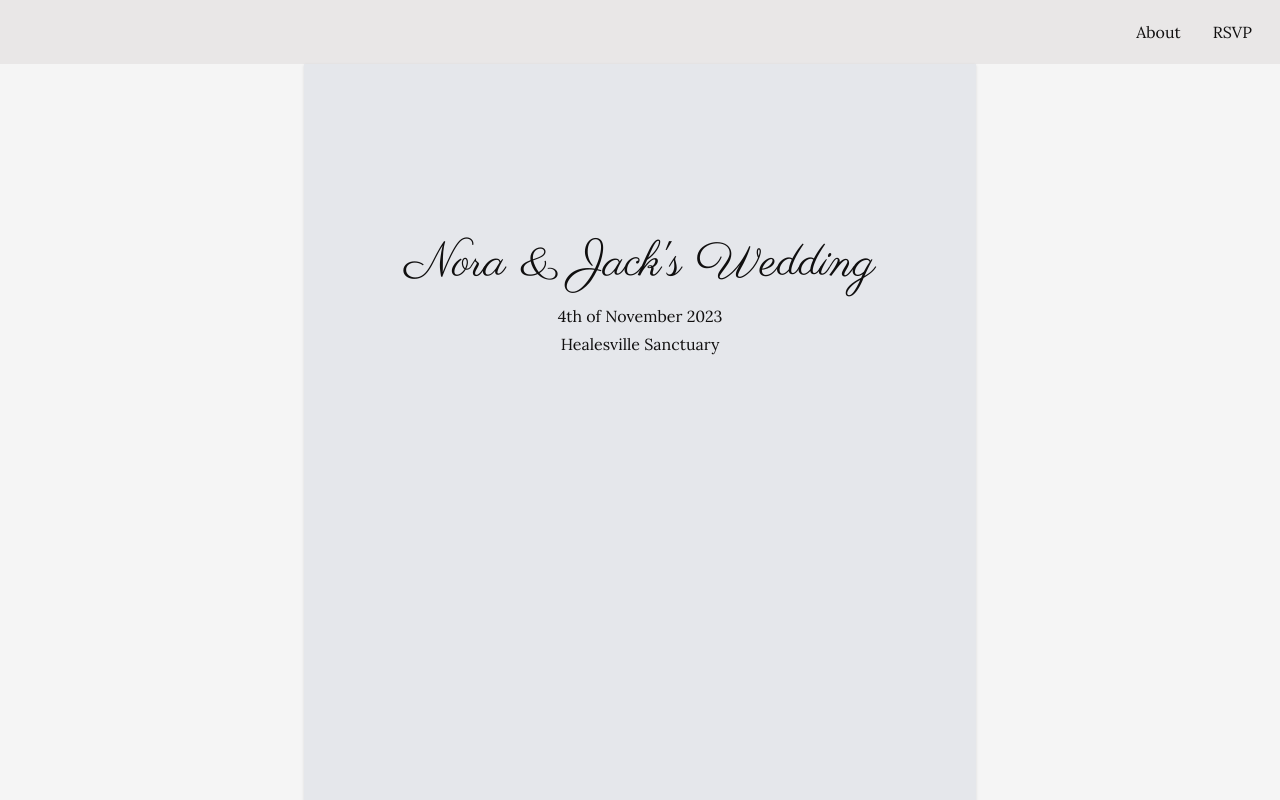
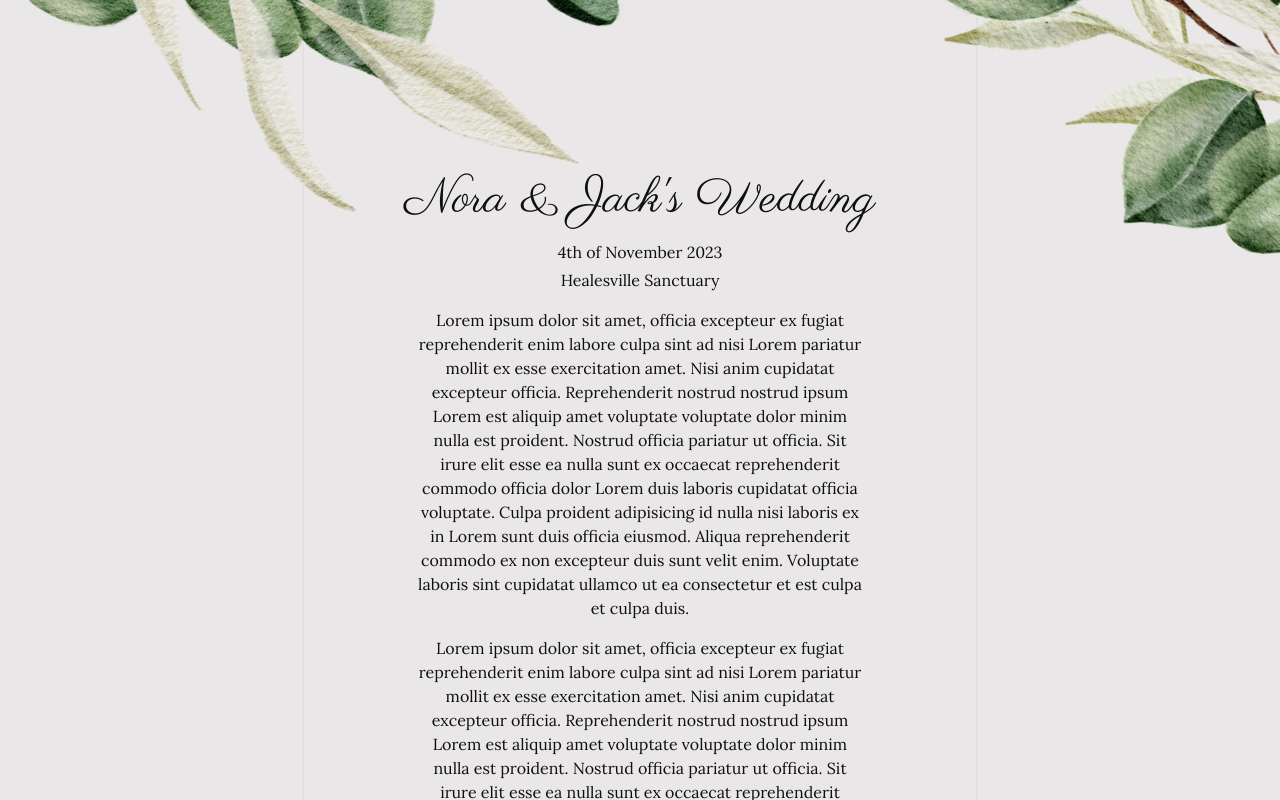
Before and after one commit to jay-aye-see-kay/wedding, a Next.js app in the folder rsvp-app/: page / in a window 1280 px wide. Built offline with nearby package versions, Linux system fonts and the light colour scheme.

Commit message:
get css parallex images just working
- on iOS the images scroll behind the text, I'm not sure why
- the `nbsp` was also necessary for iOS which would otherwise not show
  the image
- this commit has broken the rsvp form

```diff
--- a/rsvp-app/src/components/page-wrapper.tsx
+++ b/rsvp-app/src/components/page-wrapper.tsx
@@ -20,28 +20,25 @@ export function PageWrapper(props: Props) {
         <link rel="icon" href="/favicon.ico" /> {/* TODO: add favicon*/}
       </Head>
 
-      <div className="navbar bg-base-100">
-        <div className="flex-1"></div>
-        <div className="flex-none">
-          <ul className="menu menu-horizontal px-1">
-            <li>
-              <Link href="/">About</Link>
-            </li>
-            <li>
-              <Link href="/rsvp">RSVP</Link>
-            </li>
-          </ul>
+      <main className="parallax">
+        <div className="parallax__layer parallax__layer--base">{props.children}</div>
+        <div className="parallax__layer parallax__layer--back">
+          <div>&nbsp;</div>
+          <Image
+            alt=""
+            src={eucalyptusImg}
+            style={{ transform: "translate(-12%, calc(150px + -45vw)) rotate(170deg)" }}
+          />
         </div>
-      </div>
-
-      {/* <Image */}
-      {/*   alt="" */}
-      {/*   src={eucalyptusImg} */}
-      {/*   className="absolute" */}
-      {/*   style={{ transform: "translate(-12%, calc(150px + -45vw)) rotate(170deg)" }} */}
-      {/* /> */}
-
-      <>{props.children}</>
+        <div className="parallax__layer parallax__layer--back2">
+          <div>&nbsp;</div>
+          <Image
+            alt=""
+            src={eucalyptusImg}
+            style={{ transform: "translate(30%, calc(150px + -50vw)) rotate(30deg)" }}
+          />
+        </div>
+      </main>
     </>
   )
 }
--- a/rsvp-app/src/pages/index.tsx
+++ b/rsvp-app/src/pages/index.tsx
@@ -5,10 +5,14 @@ const pageTitle = "Nora & Jack's Wedding"
 export default function Home() {
   return (
     <PageWrapper pageTitle={pageTitle}>
-      <div className="text-center mx-auto max-w-2xl flex flex-col items-center bg-gray-200 shadow min-h-screen">
+      <div className="text-center mx-auto max-w-2xl flex flex-col items-center shadow min-h-screen">
         <h1 className="font-sans mt-44 text-5xl">{pageTitle}</h1>
         <p className="mt-4">4th of November 2023</p>
         <p className="mt-1">Healesville Sanctuary</p>
+
+        <p className="max-w-md mt-4">Lorem ipsum dolor sit amet, officia excepteur ex fugiat reprehenderit enim labore culpa sint ad nisi Lorem pariatur mollit ex esse exercitation amet. Nisi anim cupidatat excepteur officia. Reprehenderit nostrud nostrud ipsum Lorem est aliquip amet voluptate voluptate dolor minim nulla est proident. Nostrud officia pariatur ut officia. Sit irure elit esse ea nulla sunt ex occaecat reprehenderit commodo officia dolor Lorem duis laboris cupidatat officia voluptate. Culpa proident adipisicing id nulla nisi laboris ex in Lorem sunt duis officia eiusmod. Aliqua reprehenderit commodo ex non excepteur duis sunt velit enim. Voluptate laboris sint cupidatat ullamco ut ea consectetur et est culpa et culpa duis.</p>
+        <p className="max-w-md mt-4">Lorem ipsum dolor sit amet, officia excepteur ex fugiat reprehenderit enim labore culpa sint ad nisi Lorem pariatur mollit ex esse exercitation amet. Nisi anim cupidatat excepteur officia. Reprehenderit nostrud nostrud ipsum Lorem est aliquip amet voluptate voluptate dolor minim nulla est proident. Nostrud officia pariatur ut officia. Sit irure elit esse ea nulla sunt ex occaecat reprehenderit commodo officia dolor Lorem duis laboris cupidatat officia voluptate. Culpa proident adipisicing id nulla nisi laboris ex in Lorem sunt duis officia eiusmod. Aliqua reprehenderit commodo ex non excepteur duis sunt velit enim. Voluptate laboris sint cupidatat ullamco ut ea consectetur et est culpa et culpa duis.</p>
+        <p className="max-w-md mt-4">Lorem ipsum dolor sit amet, officia excepteur ex fugiat reprehenderit enim labore culpa sint ad nisi Lorem pariatur mollit ex esse exercitation amet. Nisi anim cupidatat excepteur officia. Reprehenderit nostrud nostrud ipsum Lorem est aliquip amet voluptate voluptate dolor minim nulla est proident. Nostrud officia pariatur ut officia. Sit irure elit esse ea nulla sunt ex occaecat reprehenderit commodo officia dolor Lorem duis laboris cupidatat officia voluptate. Culpa proident adipisicing id nulla nisi laboris ex in Lorem sunt duis officia eiusmod. Aliqua reprehenderit commodo ex non excepteur duis sunt velit enim. Voluptate laboris sint cupidatat ullamco ut ea consectetur et est culpa et culpa duis.</p>
       </div>
     </PageWrapper>
   )
--- a/rsvp-app/src/styles/globals.css
+++ b/rsvp-app/src/styles/globals.css
@@ -11,7 +11,31 @@
 html,
 body {
   max-width: 100vw;
+}
+
+.parallax {
+  perspective: 1px;
+  height: 100vh;
   overflow-x: hidden;
-  background-color: rgb(245 245 245);
-  height: 100%;
+  overflow-y: auto;
 }
+
+.parallax__layer {
+  position: absolute;
+  top: 0;
+  right: 0;
+  bottom: 0;
+  left: 0;
+}
+
+.parallax__layer--base {
+  transform: translateZ(0);
+}
+
+.parallax__layer--back {
+  transform: translateZ(-2px) scale(3);
+}
+
+.parallax__layer--back2 {
+  transform: translateZ(-3px) scale(4);
+}
```
